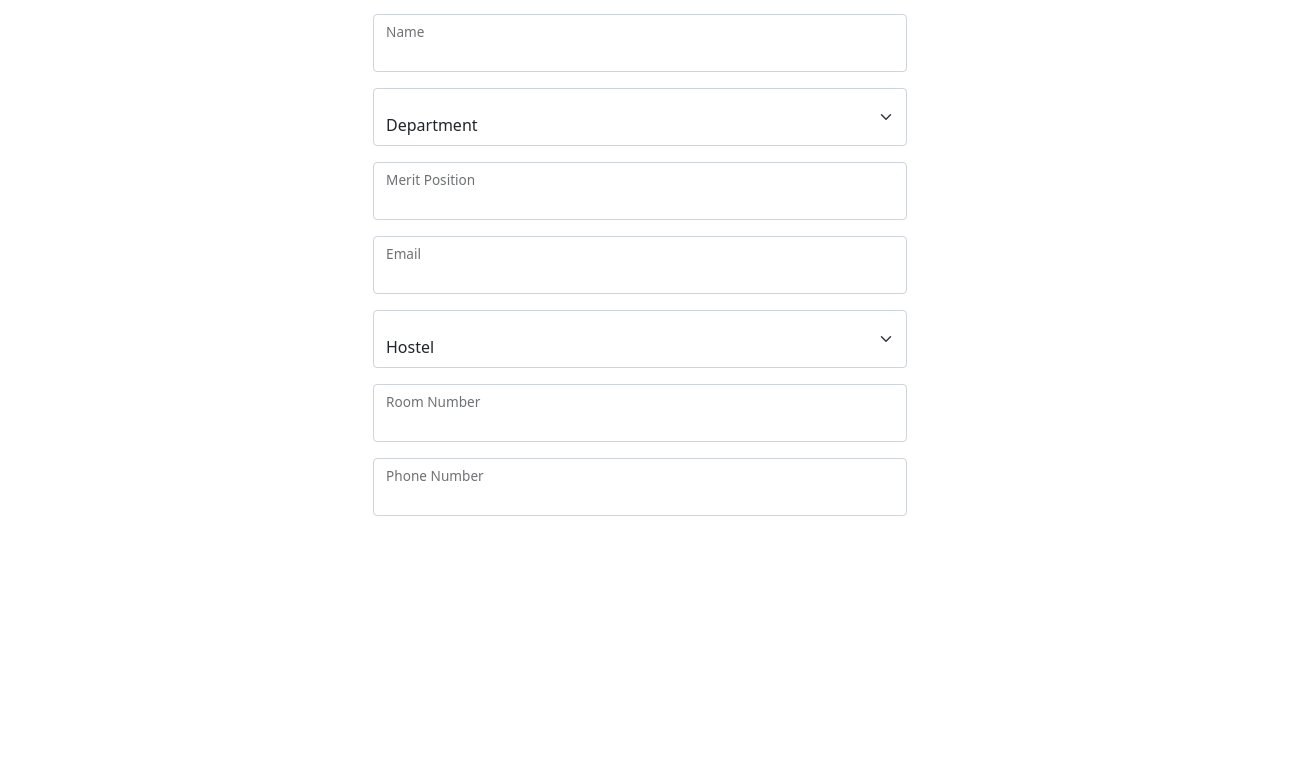
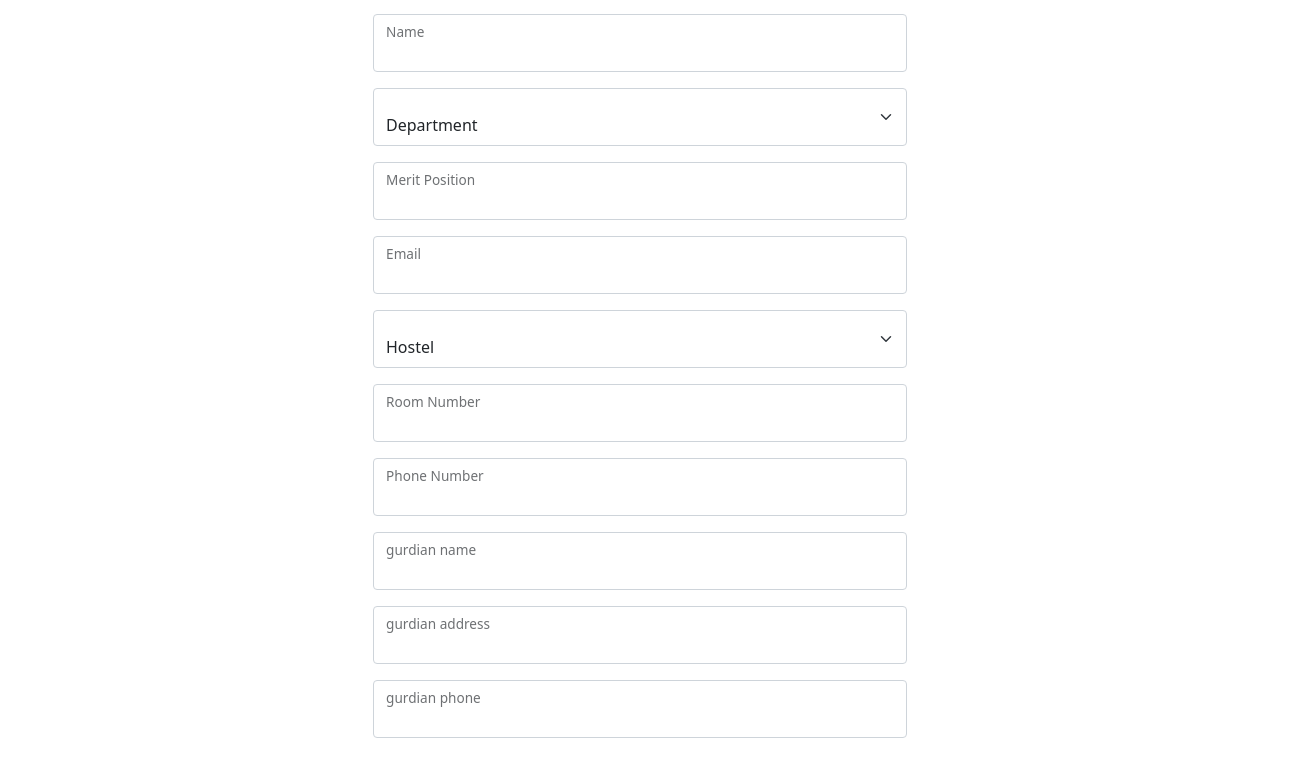
Before and after one commit to kawchar85/Hostel-Management, a React (Create React App) app in the folder client/: page /signup in a window 1280 px wide. Shown: the part 289-1066 px from the top of the page, 1302 px wide, since content can reach past the window. Before the commit the page ends 893 px from the top, so only its background shows below. Built offline with nearby package versions, Linux system fonts and the light colour scheme; no server answers; the HTML template or start-up script is replaced by a standard one.

Commit message:
update register page

```diff
--- a/client/src/pages/Register.js
+++ b/client/src/pages/Register.js
@@ -17,6 +17,11 @@ function Register() {
         phone: "",
         roleID:"1",
         roleTag: "Student",
+        gurdian_name: "",
+        gurdian_address:"",
+        gurdian_phone: "",
+
+
 
     })
     return(
@@ -133,6 +138,42 @@ function Register() {
                             />
                             <label for="phone">Phone Number</label>
                         </div>
+                        <div className="form-floating my-3">
+                            <input
+                                type="text"
+                                className="form-control"
+                                id="gurdian"
+                                onChange={(event)=> {
+                                    const value = event.target.value;
+                                    setRegisterState({...RegisterState,gurdian_name:value})
+                                } }
+                            />
+                            <label for="gurdian">gurdian name</label>
+                        </div>
+                        <div className="form-floating my-3">
+                            <input
+                                type="text"
+                                className="form-control"
+                                id="gurdian_address"
+                                onChange={(event)=> {
+                                    const value = event.target.value;
+                                    setRegisterState({...RegisterState,gurdian_adress:value})
+                                } }
+                            />
+                            <label for="gurdian_address">gurdian address</label>
+                        </div>
+                        <div className="form-floating my-3">
+                            <input
+                                type="number"
+                                className="form-control"
+                                id="gurdian_phone"
+                                onChange={(event)=> {
+                                    const value = event.target.value;
+                                    setRegisterState({...RegisterState,gurdian_phone:value})
+                                } }
+                            />
+                            <label for="gurdian_phone">gurdian phone</label>
+                        </div>
                     </div>
                 </div>
             </div>
```
